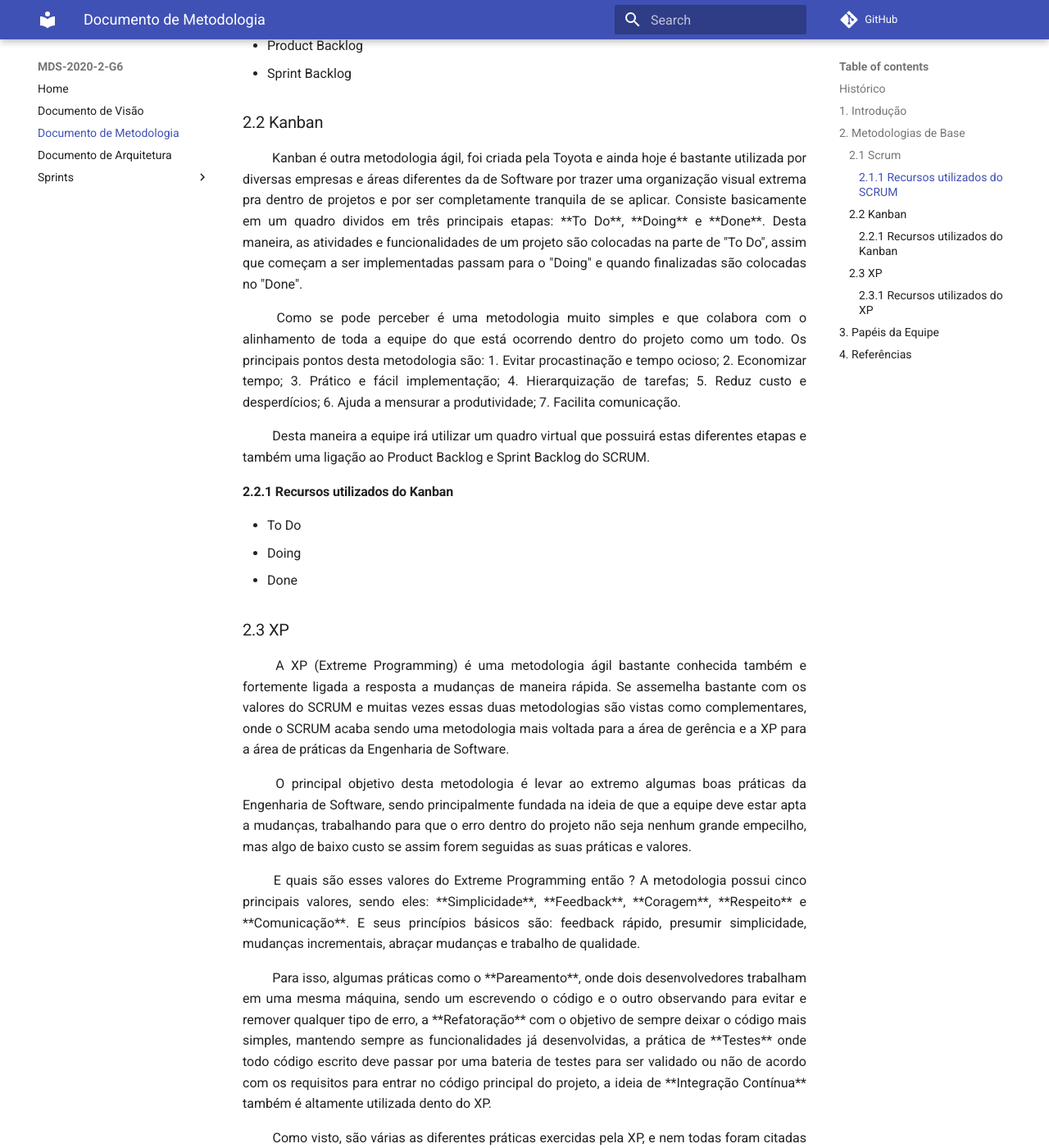
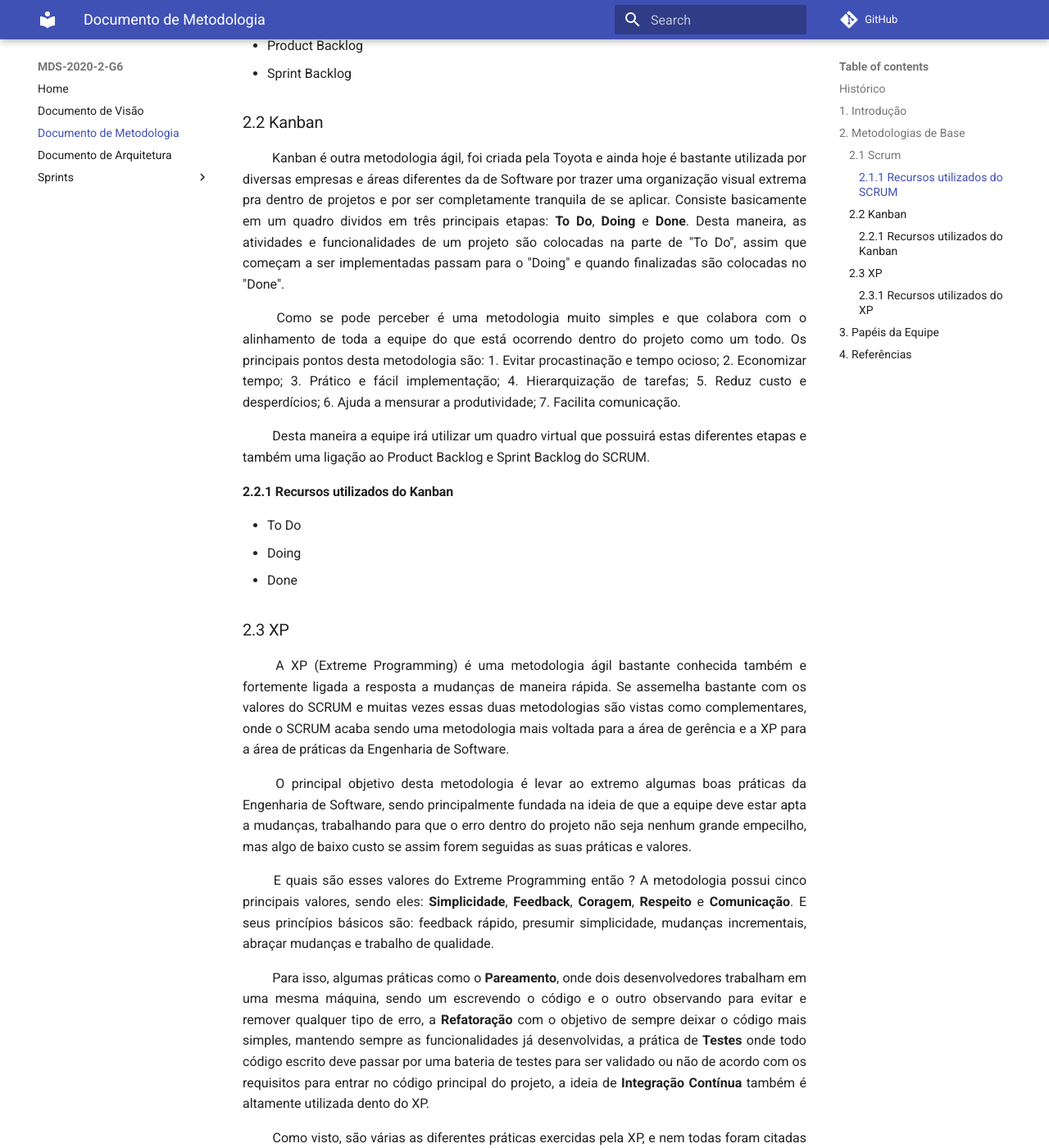
Before and after one commit to fga-eps-mds/2020.2-Hortum, an MkDocs documentation site: the page built from docs/Documento_metodologia.md, in a window 1280 px wide and 1400 px high, scrolled down 1965 px. Shown: the whole window at 82% size. Built offline with MkDocs 1.6.1 and Material for MkDocs 9.7.7, drawn with Linux system fonts in a browser that asks for light colours; comment, search, counter and statistics services are not loaded; some of the changed text lies outside the part shown.

Commit message:
#12 Ajustado o negrito nas palavras

```diff
--- a/docs/Documento_metodologia.md
+++ b/docs/Documento_metodologia.md
@@ -17,7 +17,7 @@
 ### 2.1 Scrum
 <p align = "justify"> &emsp;&emsp; O SCRUM é uma metodologia ágil muito conhecida e que já até se expandiu para diversas outras áreas além da Engenharia de Software. Focada no planejamento e gestão de projetos, ocorre de maneira iterativa, onde a iteração é mais conhecida por <b>Sprint</b>, que consiste no período que pode variar de 1 a 4 semanas. Dentro do período da Sprint os membros da equipe devem exercer as tarefas que assim foram demandadas naquele período de tempo. </p>
 
-<p align = "justify"> &emsp;&emsp; O SCRUM possui alguns artefatos e rituais que colaboram de maneira significativa para o projeto. Durante a Sprint são realizadas reuniões diariamente conhecidas por Daily Meeting, que servem para alinhar toda a equipe do que vem acontecendo dentro do projeto, são reuniões rápidas e com o sentimento de urgência para que não seja extensa. Outros artefatos muito utilizados e falado no SCRUM são o **Product Backlog** que consiste em uma lista com todas as funcionalidades desejadas para o produto, e também o **Sprint Backlog** que se destina a todas as issues que a equipe se compromete a fazer naquela Sprint. </p>
+<p align = "justify"> &emsp;&emsp; O SCRUM possui alguns artefatos e rituais que colaboram de maneira significativa para o projeto. Durante a Sprint são realizadas reuniões diariamente conhecidas por Daily Meeting, que servem para alinhar toda a equipe do que vem acontecendo dentro do projeto, são reuniões rápidas e com o sentimento de urgência para que não seja extensa. Outros artefatos muito utilizados e falado no SCRUM são o <b>Product Backlog</b> que consiste em uma lista com todas as funcionalidades desejadas para o produto, e também o <b>Sprint Backlog</b> que se destina a todas as issues que a equipe se compromete a fazer naquela Sprint. </p>
 
 <p align = "justify"> &emsp;&emsp; Além disso, o SCRUM define três papéis dentro da equipe, sendo eles:
 
@@ -42,7 +42,7 @@ Em relação aos rituais, o SCRUM aplica os seguintes:
 * Sprint Backlog
 
 ### 2.2 Kanban
-<p align = "justify"> &emsp;&emsp; Kanban é outra metodologia ágil, foi criada pela Toyota e ainda hoje é bastante utilizada por diversas empresas e áreas diferentes da de Software por trazer uma organização visual extrema pra dentro de projetos e por ser completamente tranquila de se aplicar. Consiste basicamente em um quadro dividos em três principais etapas: **To Do**, **Doing** e **Done**. Desta maneira, as atividades e funcionalidades de um projeto são colocadas na parte de "To Do", assim que começam a ser implementadas passam para o "Doing" e quando finalizadas são colocadas no "Done". </p>
+<p align = "justify"> &emsp;&emsp; Kanban é outra metodologia ágil, foi criada pela Toyota e ainda hoje é bastante utilizada por diversas empresas e áreas diferentes da de Software por trazer uma organização visual extrema pra dentro de projetos e por ser completamente tranquila de se aplicar. Consiste basicamente em um quadro dividos em três principais etapas: <b>To Do</b>, <b>Doing</b> e <b>Done</b>. Desta maneira, as atividades e funcionalidades de um projeto são colocadas na parte de "To Do", assim que começam a ser implementadas passam para o "Doing" e quando finalizadas são colocadas no "Done". </p>
 
 <p align = "justify"> &emsp;&emsp; Como se pode perceber é uma metodologia muito simples e que colabora com o alinhamento de toda a equipe do que está ocorrendo dentro do projeto como um todo. Os principais pontos desta metodologia são:
 1. Evitar procastinação e tempo ocioso;
@@ -66,10 +66,9 @@ Em relação aos rituais, o SCRUM aplica os seguintes:
 
 <p align = "justify"> &emsp;&emsp; O principal objetivo desta metodologia é levar ao extremo algumas boas práticas da Engenharia de Software, sendo principalmente fundada na ideia de que a equipe deve estar apta a mudanças, trabalhando para que o erro dentro do projeto não seja nenhum grande empecilho, mas algo de baixo custo se assim forem seguidas as suas práticas e valores. </p>
 
-<p align = "justify"> &emsp;&emsp; E quais são esses valores do Extreme Programming então ? A metodologia possui cinco principais valores, sendo eles: **Simplicidade**, **Feedback**, **Coragem**, **Respeito** e
-**Comunicação**. E seus princípios básicos são: feedback rápido, presumir simplicidade, mudanças incrementais, abraçar mudanças e trabalho de qualidade. </p>
+<p align = "justify"> &emsp;&emsp; E quais são esses valores do Extreme Programming então ? A metodologia possui cinco principais valores, sendo eles: <b>Simplicidade</b>, <b>Feedback</b>, <b>Coragem</b>, <b>Respeito</b> e <b>Comunicação</b>. E seus princípios básicos são: feedback rápido, presumir simplicidade, mudanças incrementais, abraçar mudanças e trabalho de qualidade. </p>
 
-<p align = "justify"> &emsp;&emsp; Para isso, algumas práticas como o **Pareamento**, onde dois desenvolvedores trabalham em uma mesma máquina, sendo um escrevendo o código e o outro observando para evitar e remover qualquer tipo de erro, a **Refatoração** com o objetivo de sempre deixar o código mais simples, mantendo sempre as funcionalidades já desenvolvidas, a prática de **Testes** onde todo código escrito deve passar por uma bateria de testes para ser validado ou não de acordo com os requisitos para entrar no código principal do projeto, a ideia de **Integração Contínua** também é altamente utilizada dento do XP. </p>
+<p align = "justify"> &emsp;&emsp; Para isso, algumas práticas como o <b>Pareamento</b>, onde dois desenvolvedores trabalham em uma mesma máquina, sendo um escrevendo o código e o outro observando para evitar e remover qualquer tipo de erro, a <b>Refatoração</b> com o objetivo de sempre deixar o código mais simples, mantendo sempre as funcionalidades já desenvolvidas, a prática de <b>Testes</b> onde todo código escrito deve passar por uma bateria de testes para ser validado ou não de acordo com os requisitos para entrar no código principal do projeto, a ideia de <b>Integração Contínua</b> também é altamente utilizada dento do XP. </p>
 
 <p align = "justify"> &emsp;&emsp; Como visto, são várias as diferentes práticas exercidas pela XP, e nem todas foram citadas acima. Então a ideia é conseguir reunir, junto da aplicação do SCRUM algumas dessas boas práticas dentro dos rituais e das reuniões para que a equipe tenha um contato com esta metodologia também. </p>
 
```
